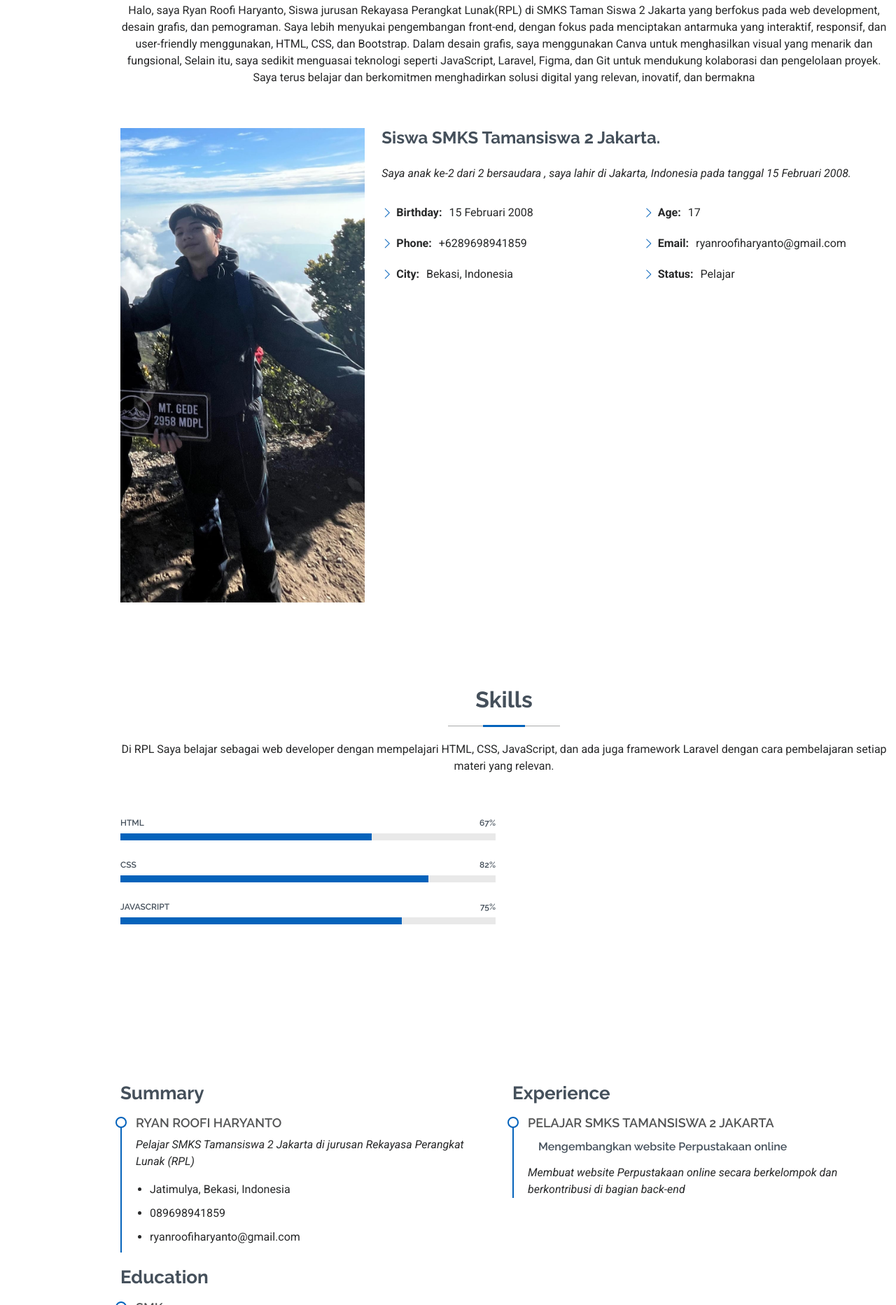
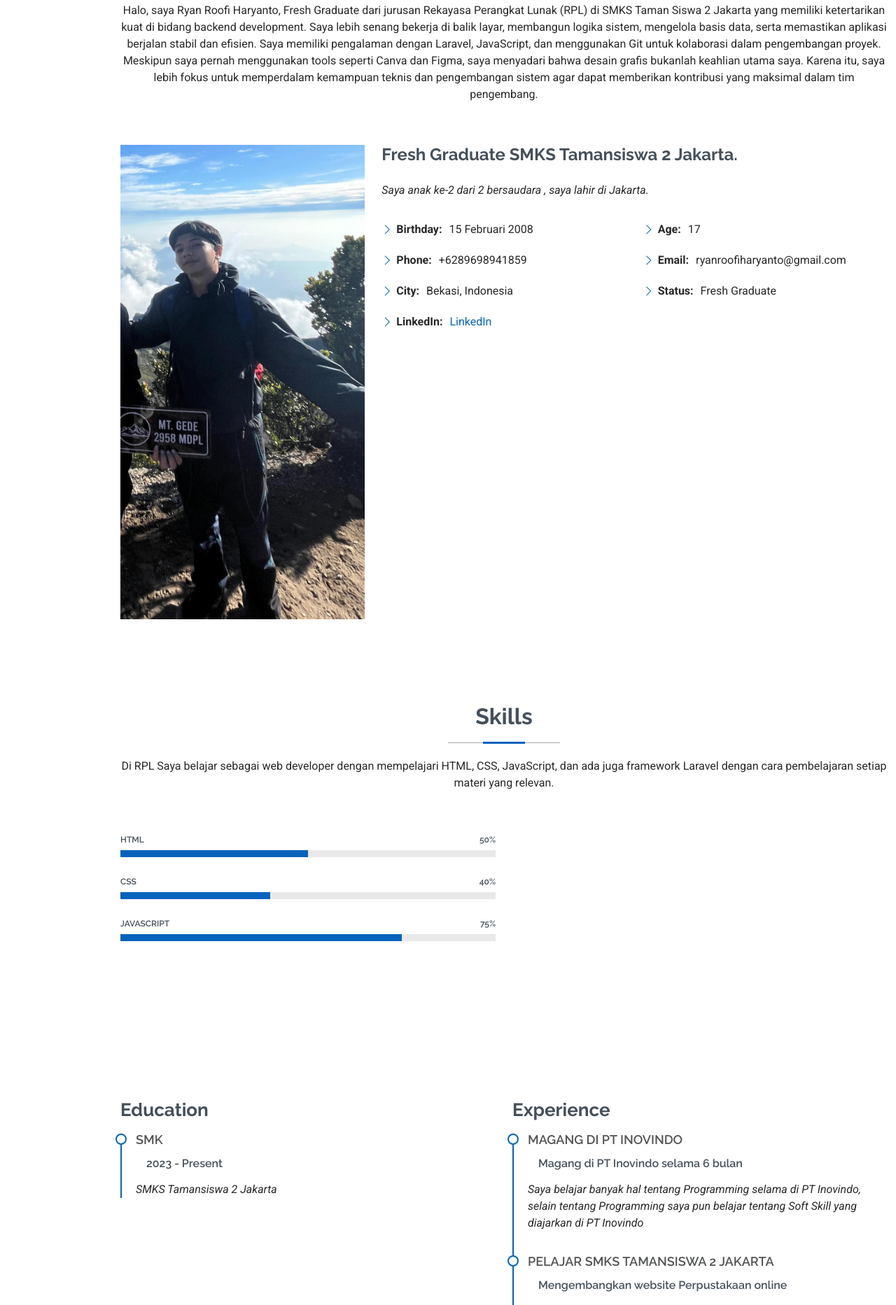
Before and after one commit to RyanRoofii/github.io, a plain HTML site: page index.html in a window 1280 px wide. Shown: the part 935-2800 px from the top of the page at 70% size. Drawn offline with Linux system fonts and the light colour scheme.

Commit message:
Add files via upload

```diff
--- a/index.html
+++ b/index.html
@@ -56,7 +56,7 @@
         <div class="row justify-content-center">
           <div class="col-lg-9">
             <h2>Ryan Roofi Haryanto</h2>
-            <p>I'm <span class="typed" data-typed-items="Student">Student</span><span class="typed-cursor typed-cursor--blink" aria-hidden="true"></span></p>
+            <p>I'm <span class="typed" data-typed-items="Fresh Graduate">Fresh Graduate</span><span class="typed-cursor typed-cursor--blink" aria-hidden="true"></span></p>
             <div class="social-links">
               <a href="https://www.instagram.com/rynroofi?igsh=MW1kNDE3MXM3dTYwdg=="><i class="bi bi-instagram"></i></a>
             </div>
@@ -72,7 +72,7 @@
       <!-- Section Title -->
       <div class="container section-title" data-aos="fade-up">
         <h2>About</h2>
-        <p>Halo, saya Ryan Roofi Haryanto, Siswa jurusan Rekayasa Perangkat Lunak(RPL) di SMKS Taman Siswa 2 Jakarta yang berfokus pada web development, desain grafis, dan pemograman. Saya lebih menyukai pengembangan front-end, dengan fokus pada menciptakan antarmuka yang interaktif, responsif, dan user-friendly menggunakan, HTML, CSS, dan Bootstrap. Dalam desain grafis, saya menggunakan Canva untuk menghasilkan visual yang menarik dan fungsional, Selain itu, saya sedikit menguasai teknologi seperti JavaScript, Laravel, Figma, dan Git untuk mendukung kolaborasi dan pengelolaan proyek. Saya terus belajar dan berkomitmen menghadirkan solusi digital yang relevan, inovatif, dan bermakna </p>
+        <p>Halo, saya Ryan Roofi Haryanto, Fresh Graduate dari jurusan Rekayasa Perangkat Lunak (RPL) di SMKS Taman Siswa 2 Jakarta yang memiliki ketertarikan kuat di bidang backend development. Saya lebih senang bekerja di balik layar, membangun logika sistem, mengelola basis data, serta memastikan aplikasi berjalan stabil dan efisien. Saya memiliki pengalaman dengan Laravel, JavaScript, dan menggunakan Git untuk kolaborasi dalam pengembangan proyek. Meskipun saya pernah menggunakan tools seperti Canva dan Figma, saya menyadari bahwa desain grafis bukanlah keahlian utama saya. Karena itu, saya lebih fokus untuk memperdalam kemampuan teknis dan pengembangan sistem agar dapat memberikan kontribusi yang maksimal dalam tim pengembang. </p>
       </div><!-- End Section Title -->
 
       <div class="container" data-aos="fade-up" data-aos-delay="100">
@@ -82,9 +82,9 @@
             <img src="assets/img/ryan.jpg" class="img-fluid" alt="">
           </div>
           <div class="col-lg-8 content">
-            <h2>Siswa SMKS Tamansiswa 2 Jakarta.</h2>
+            <h2>Fresh Graduate SMKS Tamansiswa 2 Jakarta.</h2>
             <p class="fst-italic py-3">
-             Saya anak ke-2 dari 2 bersaudara , saya lahir di Jakarta, Indonesia pada tanggal 15 Februari 2008.
+             Saya anak ke-2 dari 2 bersaudara , saya lahir di Jakarta.
             </p>
             <div class="row">
               <div class="col-lg-6">
@@ -92,13 +92,14 @@
                   <li><i class="bi bi-chevron-right"></i> <strong>Birthday:</strong> <span>15 Februari 2008</span></li>
                   <li><i class="bi bi-chevron-right"></i> <strong>Phone:</strong> <span>+6289698941859</span></li>
                   <li><i class="bi bi-chevron-right"></i> <strong>City:</strong> <span>Bekasi, Indonesia</span></li>
+                   <li><i class="bi bi-chevron-right"></i> <strong>LinkedIn:</strong> <span><a href="https://www.linkedin.com/in/ryan-roofi-haryanto-319175373?utm_source=share&utm_campaign=share_via&utm_content=profile&utm_medium=android_app">LinkedIn</a></span></li>
                 </ul>
               </div>
               <div class="col-lg-6">
                 <ul>
                   <li><i class="bi bi-chevron-right"></i> <strong>Age:</strong> <span>17</span></li>
                   <li><i class="bi bi-chevron-right"></i> <strong>Email:</strong> <span>ryanroofiharyanto@gmail.com</span></li>
-                  <li><i class="bi bi-chevron-right"></i> <strong>Status:</strong> <span>Pelajar</span></li>
+                  <li><i class="bi bi-chevron-right"></i> <strong>Status:</strong> <span>Fresh Graduate</span></li>
                 </ul>
               </div>
             </div>
@@ -127,16 +128,16 @@
           <div class="col-lg-6">
 
             <div class="progress">
-              <span class="skill"><span>HTML</span> <i class="val">67%</i></span>
+              <span class="skill"><span>HTML</span> <i class="val">50%</i></span>
               <div class="progress-bar-wrap">
-                <div class="progress-bar" role="progressbar" aria-valuenow="67" aria-valuemin="0" aria-valuemax="100"></div>
+                <div class="progress-bar" role="progressbar" aria-valuenow="50" aria-valuemin="0" aria-valuemax="100"></div>
               </div>
             </div><!-- End Skills Item -->
 
             <div class="progress">
-              <span class="skill"><span>CSS</span> <i class="val">82%</i></span>
+              <span class="skill"><span>CSS</span> <i class="val">40%</i></span>
               <div class="progress-bar-wrap">
-                <div class="progress-bar" role="progressbar" aria-valuenow="82" aria-valuemin="0" aria-valuemax="100"></div>
+                <div class="progress-bar" role="progressbar" aria-valuenow="40" aria-valuemin="0" aria-valuemax="100"></div>
               </div>
             </div><!-- End Skills Item -->
 
@@ -170,17 +171,6 @@
         <div class="row">
 
           <div class="col-lg-6" data-aos="fade-up" data-aos-delay="100">
-            <h3 class="resume-title">Summary</h3>
-
-            <div class="resume-item pb-0">
-              <h4>Ryan Roofi haryanto</h4>
-              <p><em>Pelajar SMKS Tamansiswa 2 Jakarta di jurusan Rekayasa Perangkat Lunak (RPL) </em></p>
-              <ul>
-                <li>Jatimulya, Bekasi, Indonesia</li>
-                <li>089698941859</li>
-                <li>ryanroofiharyanto@gmail.com</li>
-              </ul>
-            </div><!-- Edn Resume Item -->
             <h3 class="resume-title">Education</h3>
             <div class="resume-item">
               <h4>SMK</h4>
@@ -188,24 +178,16 @@
               <p><em>SMKS Tamansiswa 2 Jakarta</em></p>
             </div><!-- Edn Resume Item -->
 
-            <div class="resume-item">
-              <h4>SMP</h4>
-              <h5>2020 - 2023</h5>
-              <p><em>SMP Muhammadiyah 2 Jakarta</em></p>
-            </div><!-- Edn Resume Item -->
-
-            <div class="resume-item">
-              <h4>SD</h4>
-              <h5>2014 - 2020</h5>
-              <p><em>SDN 09 Kemayoran</em></p>
-              <p></p>
-            </div><!-- Edn Resume Item -->
-
 
           </div>
 
           <div class="col-lg-6" data-aos="fade-up" data-aos-delay="200">
             <h3 class="resume-title">Experience</h3>
+            <div class="resume-item">
+              <h4>Magang di PT Inovindo</h4>
+              <h5>Magang di PT Inovindo selama 6 bulan</h5>
+              <p><em>Saya belajar banyak hal tentang Programming selama di PT Inovindo, selain tentang Programming saya pun belajar tentang Soft Skill yang diajarkan di PT Inovindo </em></p>
+          </div>
             <div class="resume-item">
               <h4>Pelajar SMKS Tamansiswa 2 Jakarta</h4>
               <h5>Mengembangkan website Perpustakaan online</h5>
```
